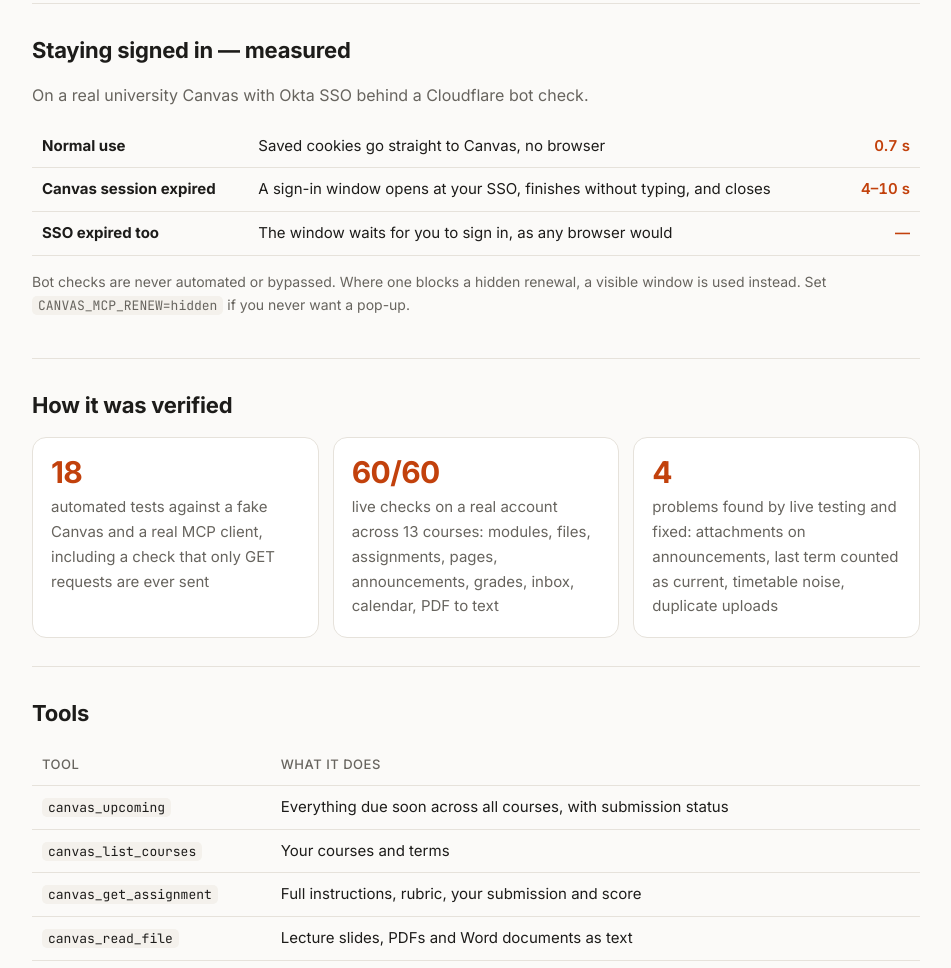
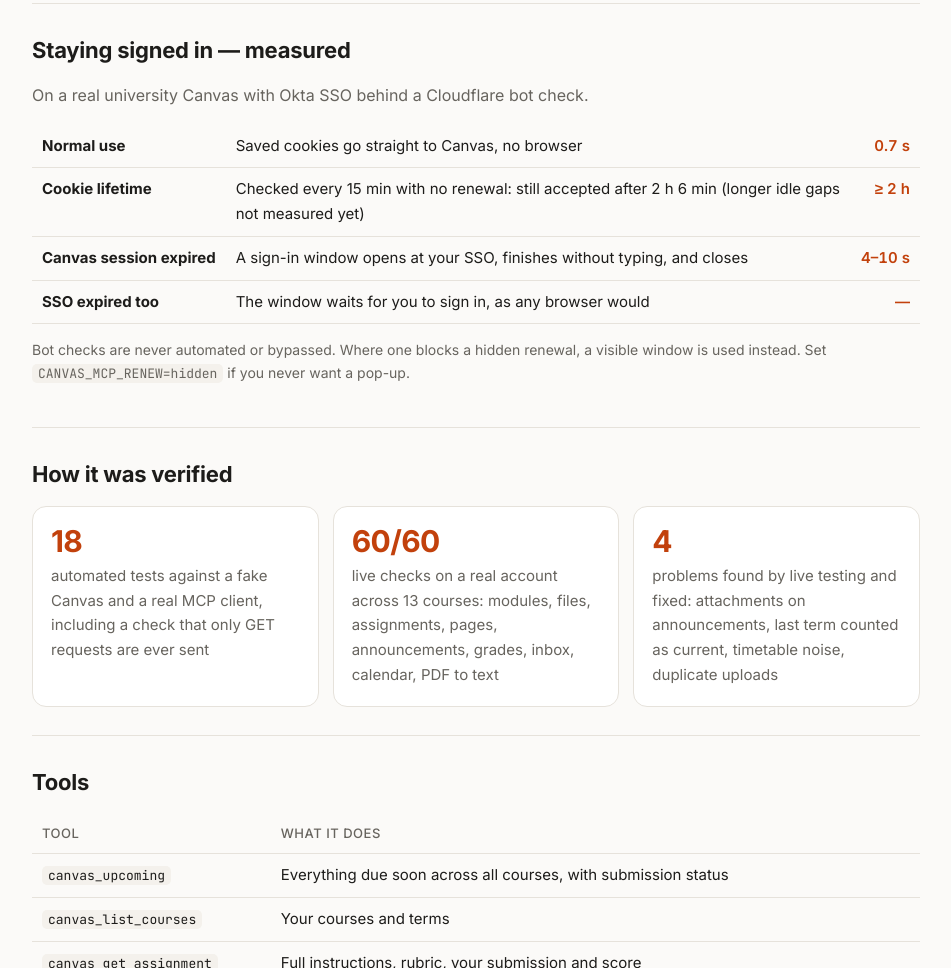
Before and after one commit to CorCvusRamboChen/canvas-session-mcp, a website: page docs/index.html in a window 1280 px wide. Shown: the part 2601-3569 px from the top of the page, without its empty margins (164-1115 px from the left). Drawn offline with Linux system fonts and the light colour scheme.

Commit message:
Docs: measured cookie lifetime (>= 2 h with periodic use)
Co-Authored-By: Claude Opus 5.5 <noreply@anthropic.com>

```diff
--- a/docs/index.html
+++ b/docs/index.html
@@ -224,6 +224,7 @@ args = ["-y", "https://github.com/CorCvusRamboChen/canvas-session-mcp/archive/re
     <div class="table-wrap"><table>
       <tbody>
         <tr><td><b class="en">Normal use</b><b class="zh">平时使用</b></td><td><span class="en">Saved cookies go straight to Canvas, no browser</span><span class="zh">直接带保存的 cookie 访问，不开浏览器</span></td><td class="num-cell">0.7 s</td></tr>
+        <tr><td><b class="en">Cookie lifetime</b><b class="zh">cookie 能用多久</b></td><td><span class="en">Checked every 15 min with no renewal: still accepted after 2 h 6 min (longer idle gaps not measured yet)</span><span class="zh">每 15 分钟检查一次、全程不续期，2 小时 6 分钟后仍然有效（长时间完全闲置还没测）</span></td><td class="num-cell">≥ 2 h</td></tr>
         <tr><td><b class="en">Canvas session expired</b><b class="zh">Canvas 会话过期</b></td><td><span class="en">A sign-in window opens at your SSO, finishes without typing, and closes</span><span class="zh">弹出窗口去学校 SSO，什么都不用输就自动完成并关闭</span></td><td class="num-cell">4–10 s</td></tr>
         <tr><td><b class="en">SSO expired too</b><b class="zh">SSO 也过期</b></td><td><span class="en">The window waits for you to sign in, as any browser would</span><span class="zh">窗口留着等你登录，和平时用浏览器一样</span></td><td class="num-cell">—</td></tr>
       </tbody>
```
Also changed, not shown: README.md.
